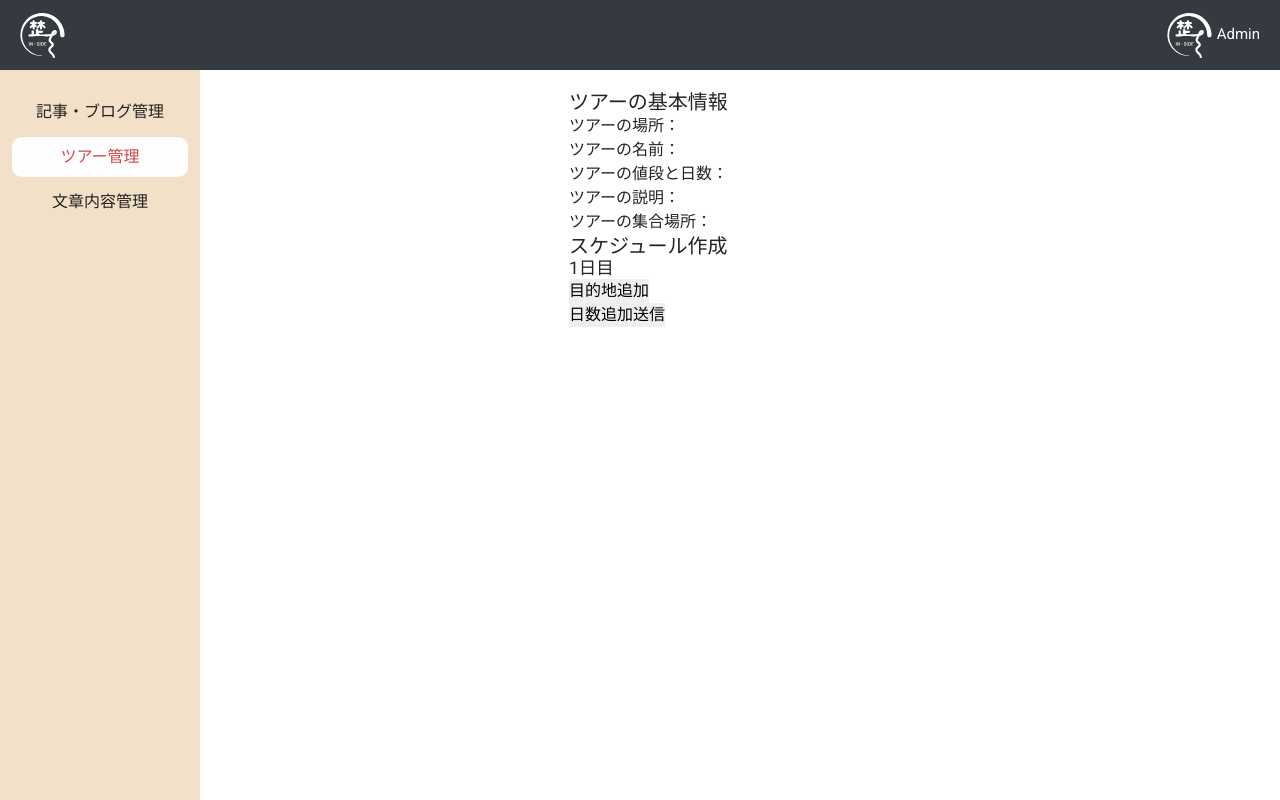
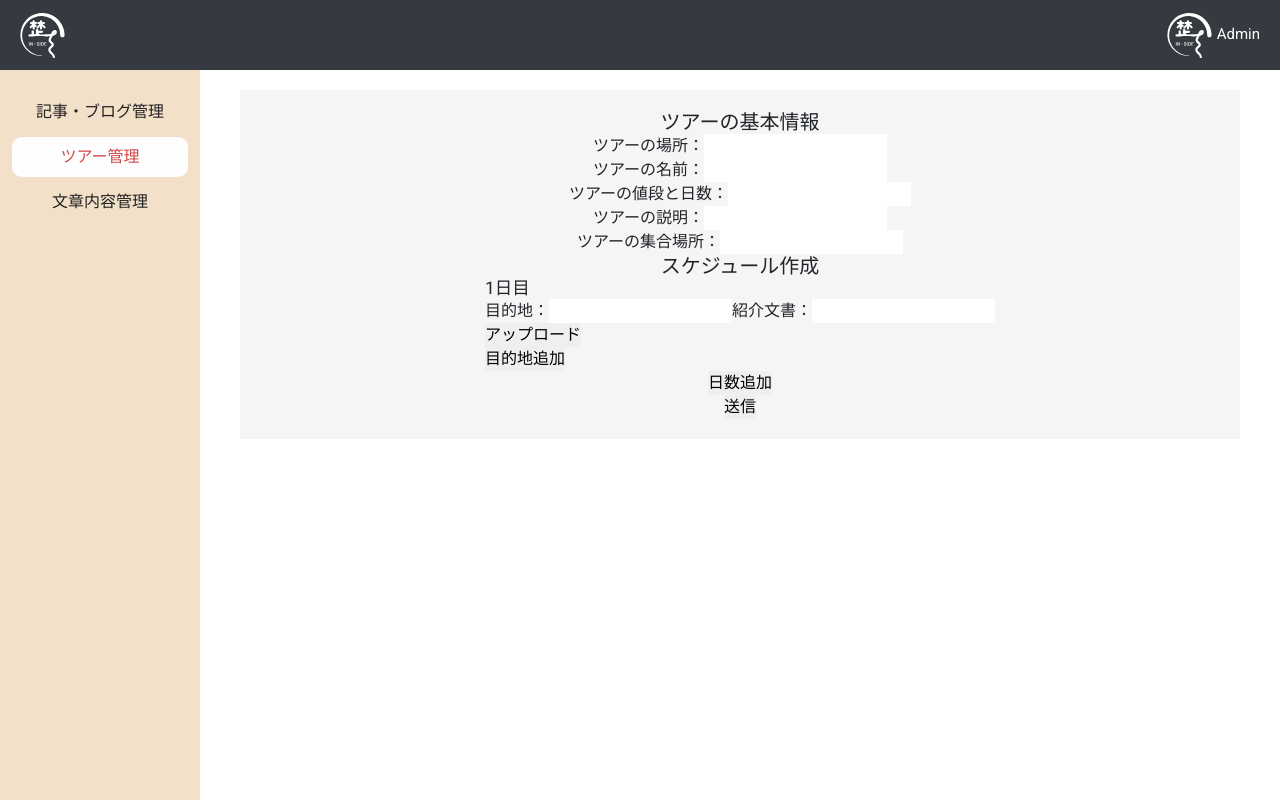
Before and after one commit to huynhnguyen1906/Reki-Teku, a Next.js app: page /admin/tours/create in a window 1280 px wide. Built offline with nearby package versions, Linux system fonts and the light colour scheme; a web font is replaced by a local one.

Commit message:
chore: Update styles for CreateTourForm module and rename destination form component

```diff
--- a/src/app/admin/tours/create/page.tsx
+++ b/src/app/admin/tours/create/page.tsx
@@ -1,93 +1,10 @@
-'use client';
-import { useState } from 'react';
 import AdminLayout from '@/app/admin/AdminLayout';
-import CreateToursDesForm, { Destination } from '@/components/Admin/Tours/CreateToursDesForm';
+import CreateTourForm from '@/components/Admin/Tours/CreateTourForm';
 
 export default function CreateTour() {
-    const [schedule, setSchedule] = useState([{ day: 1, destinations: [] as Destination[] }]);
-    const [tourInfo, setTourInfo] = useState({
-        location: '',
-        name: '',
-        priceAndDays: '',
-        description: '',
-        meetingPoint: '',
-    });
-
-    const handleTourInfoChange = (e: React.ChangeEvent<HTMLInputElement>) => {
-        const { name, value } = e.target;
-        setTourInfo({
-            ...tourInfo,
-            [name]: value,
-        });
-    };
-
-    const addDay = () => {
-        setSchedule([...schedule, { day: schedule.length + 1, destinations: [] }]);
-    };
-
-    const handleDestinationChange = (dayIndex: number, destinations: Destination[]) => {
-        const newSchedule = [...schedule];
-        newSchedule[dayIndex].destinations = destinations;
-        setSchedule(newSchedule);
-    };
-
-    const handleSubmit = () => {
-        console.log('Tour Info:', tourInfo);
-        console.log('Schedule:', schedule);
-    };
-
     return (
         <AdminLayout>
-            <div>
-                <h2>ツアーの基本情報</h2>
-                <div>
-                    <label>ツアーの場所：</label>
-                    <input type="text" name="location" value={tourInfo.location} onChange={handleTourInfoChange} />
-                </div>
-                <div>
-                    <label>ツアーの名前：</label>
-                    <input type="text" name="name" value={tourInfo.name} onChange={handleTourInfoChange} />
-                </div>
-                <div>
-                    <label>ツアーの値段と日数：</label>
-                    <input
-                        type="text"
-                        name="priceAndDays"
-                        value={tourInfo.priceAndDays}
-                        onChange={handleTourInfoChange}
-                    />
-                </div>
-                <div>
-                    <label>ツアーの説明：</label>
-                    <input
-                        type="text"
-                        name="description"
-                        value={tourInfo.description}
-                        onChange={handleTourInfoChange}
-                    />
-                </div>
-                <div>
-                    <label>ツアーの集合場所：</label>
-                    <input
-                        type="text"
-                        name="meetingPoint"
-                        value={tourInfo.meetingPoint}
-                        onChange={handleTourInfoChange}
-                    />
-                </div>
-
-                <h2>スケジュール作成</h2>
-                {schedule.map((day, dayIndex) => (
-                    <CreateToursDesForm
-                        key={dayIndex}
-                        day={day.day}
-                        destinations={day.destinations}
-                        onDestinationsChange={(destinations) => handleDestinationChange(dayIndex, destinations)}
-                    />
-                ))}
-                <button onClick={addDay}>日数追加</button>
-                <button onClick={handleSubmit}>送信</button>
-            </div>
+            <CreateTourForm />
         </AdminLayout>
     );
 }
--- /dev/null
+++ b/src/components/Admin/Tours/CreateTourForm.tsx
@@ -0,0 +1,83 @@
+'use client';
+import { useState } from 'react';
+import CreateToursDesForm from './DesForm';
+import { Destination } from '@/types/AdminCreateTour';
+import Style from '@styles/componentsStyles/Admin/CreateTourForm.module.scss';
+
+export default function CreateTourForm() {
+    const [schedule, setSchedule] = useState<{ day: number; destinations: Destination[] }[]>([
+        { day: 1, destinations: [{ destination: '', description: '', image: '' }] },
+    ]);
+
+    const [tourInfo, setTourInfo] = useState({
+        location: '',
+        name: '',
+        priceAndDays: '',
+        description: '',
+        meetingPoint: '',
+    });
+
+    const handleTourInfoChange = (e: React.ChangeEvent<HTMLInputElement>) => {
+        const { name, value } = e.target;
+        setTourInfo({
+            ...tourInfo,
+            [name]: value,
+        });
+    };
+
+    const addDay = () => {
+        setSchedule([
+            ...schedule,
+            { day: schedule.length + 1, destinations: [{ destination: '', description: '', image: '' }] },
+        ]);
+    };
+
+    const handleDestinationsChange = (dayIndex: number, newDestinations: Destination[]) => {
+        const newSchedule = [...schedule];
+        newSchedule[dayIndex].destinations = newDestinations;
+        setSchedule(newSchedule);
+    };
+
+    const handleSubmit = () => {
+        console.log('Tour Info:', tourInfo);
+        console.log('Schedule:', schedule);
+    };
+
+    return (
+        <div className={Style.CreateTourForm}>
+            <h2>ツアーの基本情報</h2>
+            <div>
+                <label>ツアーの場所：</label>
+                <input type="text" name="location" value={tourInfo.location} onChange={handleTourInfoChange} />
+            </div>
+            <div>
+                <label>ツアーの名前：</label>
+                <input type="text" name="name" value={tourInfo.name} onChange={handleTourInfoChange} />
+            </div>
+            <div>
+                <label>ツアーの値段と日数：</label>
+                <input type="text" name="priceAndDays" value={tourInfo.priceAndDays} onChange={handleTourInfoChange} />
+            </div>
+            <div>
+                <label>ツアーの説明：</label>
+                <input type="text" name="description" value={tourInfo.description} onChange={handleTourInfoChange} />
+            </div>
+            <div>
+                <label>ツアーの集合場所：</label>
+                <input type="text" name="meetingPoint" value={tourInfo.meetingPoint} onChange={handleTourInfoChange} />
+            </div>
+
+            <h2>スケジュール作成</h2>
+            {schedule.map((day, dayIndex) => (
+                <CreateToursDesForm
+                    key={dayIndex}
+                    day={day.day}
+                    destinations={day.destinations}
+                    onDestinationsChange={(newDestinations) => handleDestinationsChange(dayIndex, newDestinations)}
+                />
+            ))}
+            <button onClick={addDay}>日数追加</button>
+            <button onClick={handleSubmit}>送信</button>
+        </div>
+    );
+}
--- a/src/components/Admin/Tours/CreateToursDesForm.tsx
+++ b/src/components/Admin/Tours/DesForm.tsx
@@ -3,6 +3,7 @@ import { useState, useEffect } from 'react';
 import ImageUploader from './ImageUploader';
 import { Destination, DestinationFormProps } from '@/types/AdminCreateTour';
 import Image from 'next/image';
+
 export default function CreateToursDesForm({
     day,
     destinations: initialDestinations,
--- /dev/null
+++ b/styles/componentsStyles/Admin/CreateTourForm.module.scss
@@ -0,0 +1,10 @@
+.CreateTourForm {
+    display: flex;
+    flex-direction: column;
+    align-items: center;
+    justify-content: center;
+    width: 100%;
+    max-width: 1000px;
+    padding: 20px;
+    background-color: #f5f5f5;
+}
```
